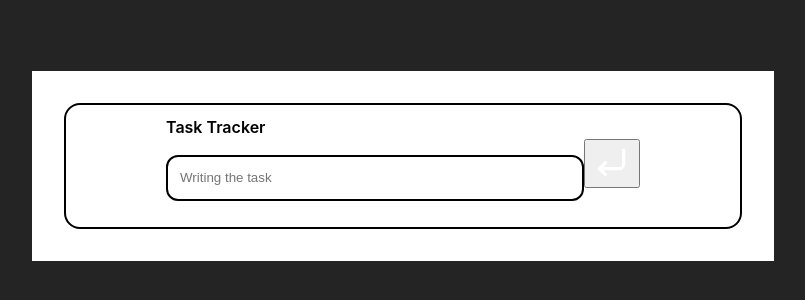
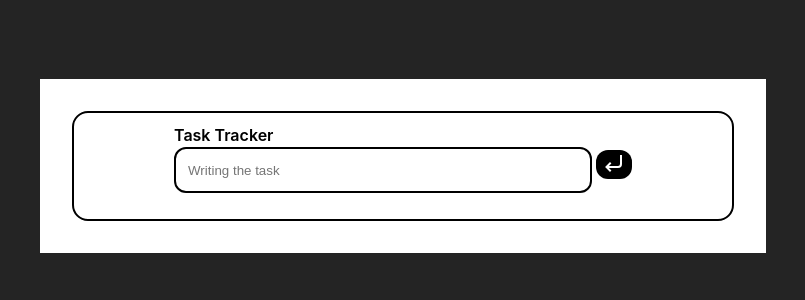
Before and after one commit to jfernandezcl/task-tracker, a React (Vite) app: page / in a window 1280 px wide. Shown: the part 234-534 px from the top of the page, without its empty margins (237-1042 px from the left). Built offline with nearby package versions, Linux system fonts and the light colour scheme.

Commit message:
styles button and input

```diff
--- a/src/styles/TaskForm.css
+++ b/src/styles/TaskForm.css
@@ -15,10 +15,14 @@
   padding-left: 12px;
 }
 
+.button-save {
+  background-color: black;
+  border-radius: 12px;
+  border: none;
+  cursor: pointer;
+  margin-left: 4px;
+}
+
 .button-save img{
-  width: 40px;
-  height: 40px;
-  cursor: pointer;
-  list-style: none;
-  border: none;
+ width: 24px;
 }
```
